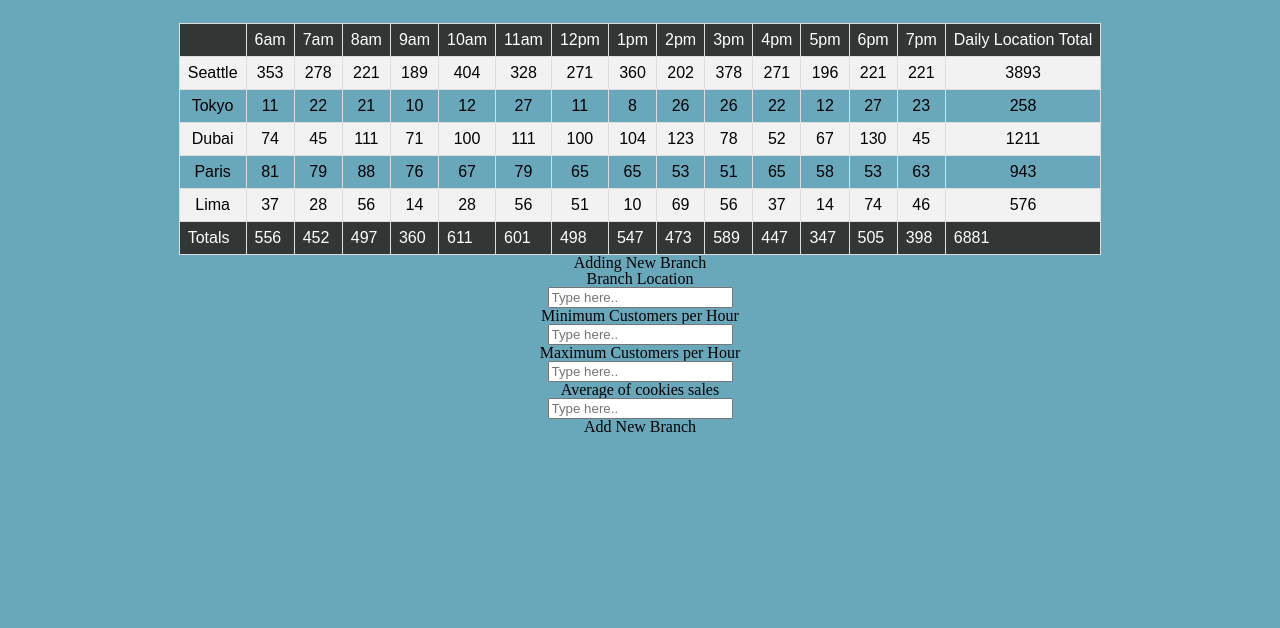
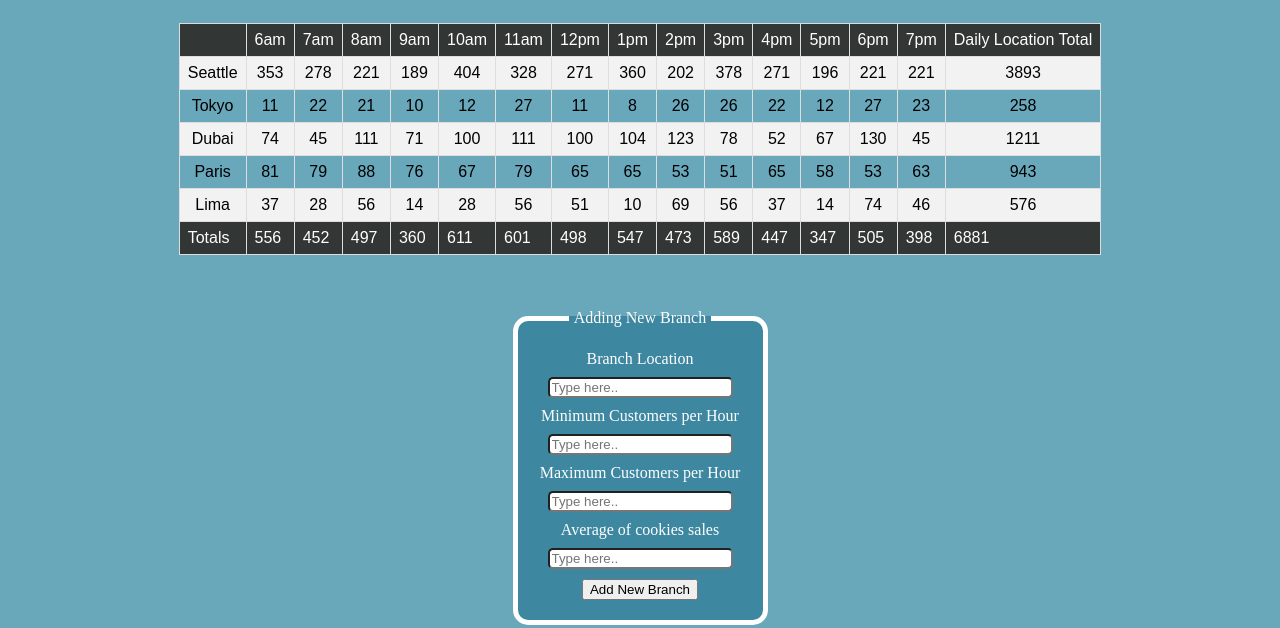
Before and after one commit to mohammadbader99/SalmonCookies, a plain HTML site: page sales.html in a window 1280 px wide. Shown: the part 317-945 px from the top of the page. Before the commit the page ends 800 px from the top, so only its background shows below. Drawn offline with Linux system fonts and the light colour scheme.

Commit message:
Updated the HTML form

```diff
--- a/css/style.css
+++ b/css/style.css
@@ -188,3 +188,23 @@ footer {
   text-align: center;
   padding-top: 20px;
 }
+
+fieldset {
+  display: inline-block;
+  background-color: rgb(61, 135, 160);
+  color: white;
+  border: 5px solid white;
+  padding: 20px;
+  border-radius: 15px;
+  margin: 50px 0px;
+}
+
+legend {
+  padding: 5px;
+}
+
+input {
+  margin: 10px;
+  border-radius: 5px;
+  direction
+}
--- a/sales.html
+++ b/sales.html
@@ -42,7 +42,7 @@
                 <br>
                 <input type = "text" name ="avgCookiesSale" id = "avgCookiesSale" placeholder="Type here.." required/>
                 <br>
-                <buttontype = "submit" id = "button">Add New Branch</button>
+                <button type = "submit" id = "button">Add New Branch</button>
 
             </fieldset>
         </form>
```
